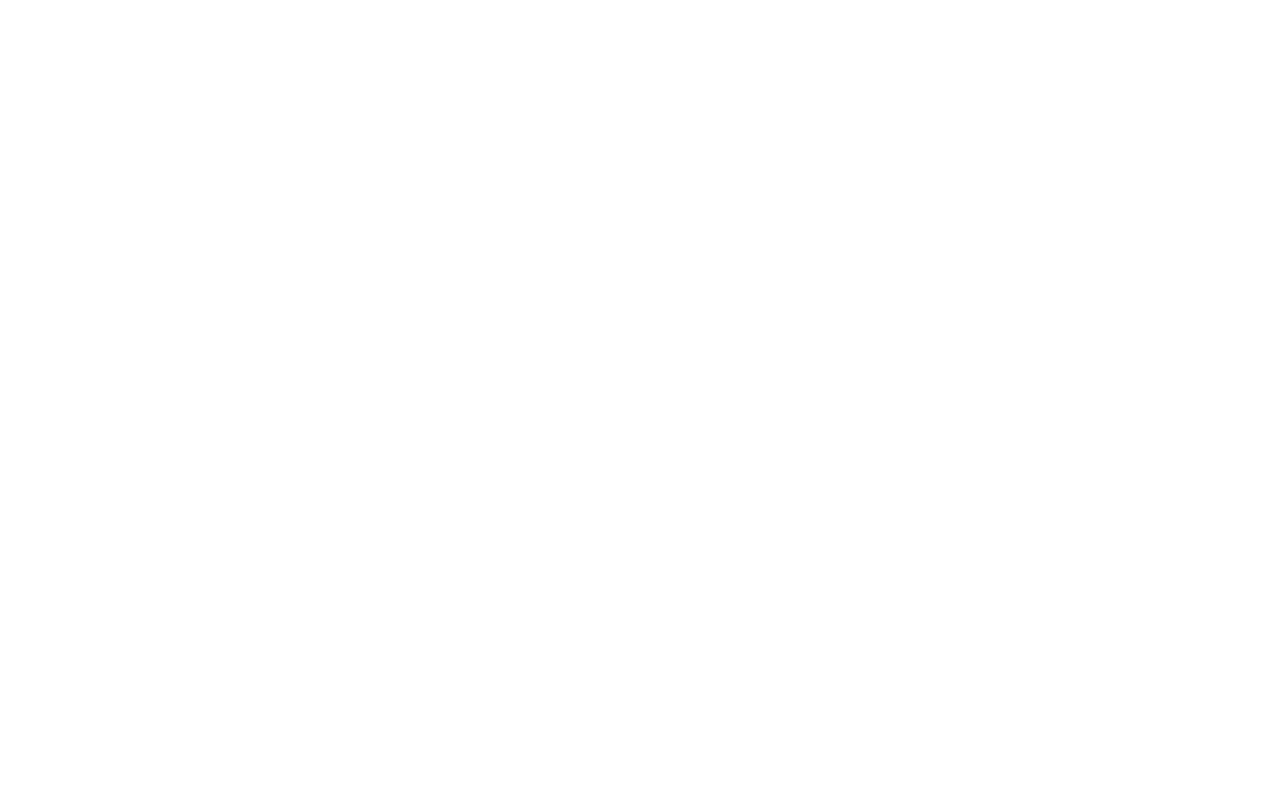
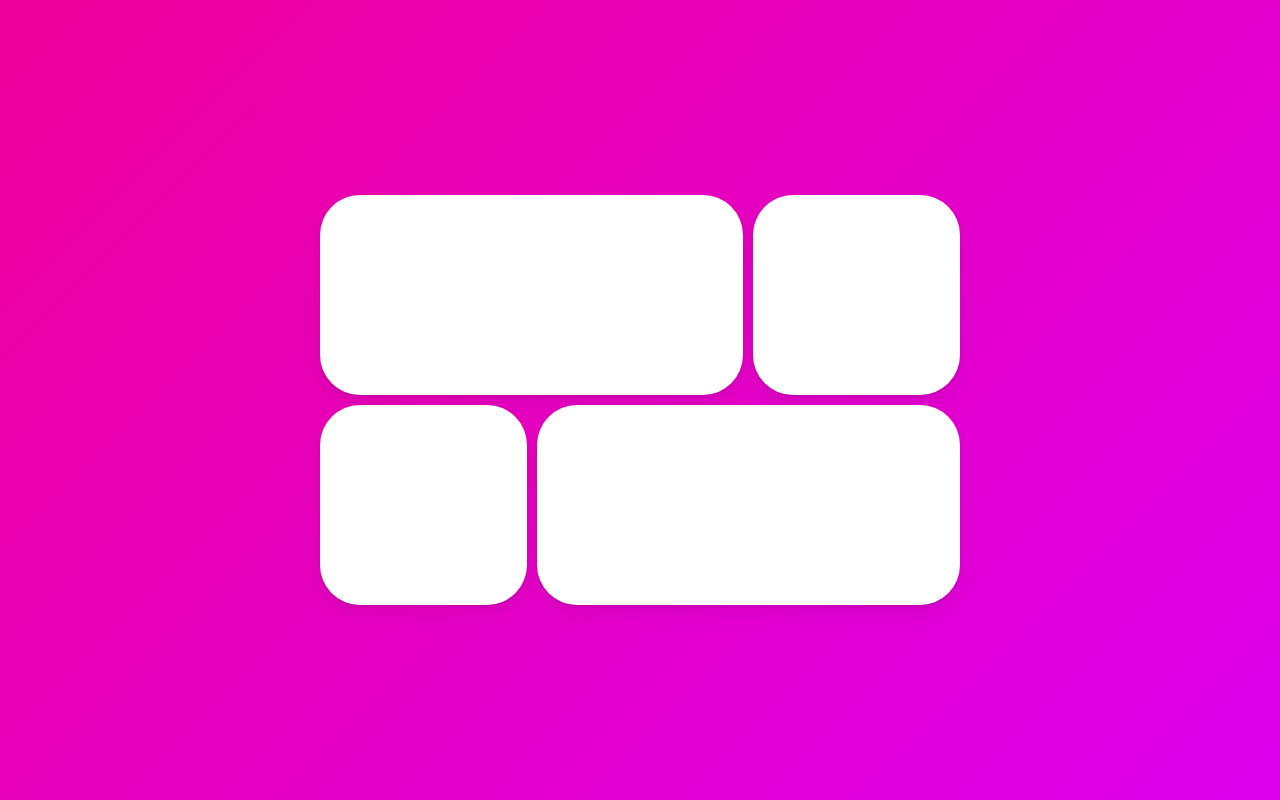
Before and after one commit to mocking-tiger/FramerMotion-Practice, a React (Create React App) app: page /layout-animation2 in a window 1280 px wide. Before the commit this address had no page. Built offline with nearby package versions, Linux system fonts and the light colour scheme.

Commit message:
chore: layout animation2

```diff
--- a/src/App.tsx
+++ b/src/App.tsx
@@ -9,6 +9,7 @@
 import Layout from "./pages/Layout";
 import VariantsBasic from "./pages/VariantsBasic";
 import { BrowserRouter, Route, Routes } from "react-router-dom";
+import Layout2 from "./pages/Layout2";
 
 function App() {
   return (
@@ -30,6 +31,7 @@
           element={<AnimatePresenceComponent2 />}
         />
         <Route path="/layout-animation" element={<Layout />} />
+        <Route path="/layout-animation2" element={<Layout2 />} />
       </Routes>
     </BrowserRouter>
   );
--- a/src/pages/Home.tsx
+++ b/src/pages/Home.tsx
@@ -32,6 +32,7 @@
         <Link to={"/animate-presence"}>07. Animate presence - basic</Link>
         <Link to={"/animate-presence2"}>08. Animate presence - slider</Link>
         <Link to={"/layout-animation"}>09. Layout Animation</Link>
+        <Link to={"/layout-animation2"}>10. Layout Animation2</Link>
       </div>
     </HomeWrapper>
   );
--- /dev/null
+++ b/src/pages/Layout2.tsx
@@ -0,0 +1,81 @@
+import styled from "styled-components";
+import { DefaultBox, DefaultWrapper } from "./VariantsBasic";
+import { useState } from "react";
+import { motion, AnimatePresence } from "framer-motion";
+
+const Wrapper = styled(DefaultWrapper)``;
+
+const Box = styled(DefaultBox)`
+  width: 100%;
+`;
+
+const Grid = styled.div`
+  display: grid;
+  grid-template-columns: repeat(3, 1fr);
+  width: 50vw;
+  gap: 10px;
+
+  div:first-child,
+  div:last-child {
+    grid-column: span 2;
+  }
+`;
+
+const Overlay = styled(motion.div)`
+  width: 100%;
+  height: 100%;
+  position: absolute;
+  display: flex;
+  justify-content: center;
+  align-items: center;
+`;
+
+export default function Layout2() {
+  // const [isClicked, setIsClicked] = useState(false);
+  // const toggle = () => setIsClicked((prev) => !prev);
+  const [id, setId] = useState<null | string>(null);
+  return (
+    // <Wrapper onClick={toggle}>
+    //   <Grid>
+    //     <Box layoutId="hello" />
+    //     <Box />
+    //     <Box />
+    //     <Box />
+    //   </Grid>
+    //   <AnimatePresence>
+    //     {isClicked && (
+    //       <Overlay
+    //       initial={{ backgroundColor: "rgba(0, 0, 0, 0)" }}
+    //       animate={{ backgroundColor: "rgba(0, 0, 0, 0.5)" }}
+    //       exit={{ backgroundColor: "rgba(0, 0, 0, 0)" }}
+    //       >
+    //         <Box style={{ width: "400px", height: "200px" }} layoutId="hello" />
+    //       </Overlay>
+    //     )}
+    //   </AnimatePresence>
+    // </Wrapper>
+    <Wrapper>
+      <Grid>
+        {[1, 2, 3, 4].map((num) => (
+          <Box
+            key={num}
+            layoutId={String(num)}
+            onClick={() => setId(String(num))}
+          />
+        ))}
+      </Grid>
+      <AnimatePresence>
+        {id && (
+          <Overlay
+            onClick={() => setId(null)}
+            initial={{ backgroundColor: "rgba(0, 0, 0, 0)" }}
+            animate={{ backgroundColor: "rgba(0, 0, 0, 0.5)" }}
+            exit={{ backgroundColor: "rgba(0, 0, 0, 0)" }}
+          >
+            <Box style={{ width: "400px", height: "200px" }} layoutId={id} />
+          </Overlay>
+        )}
+      </AnimatePresence>
+    </Wrapper>
+  );
+}
```
